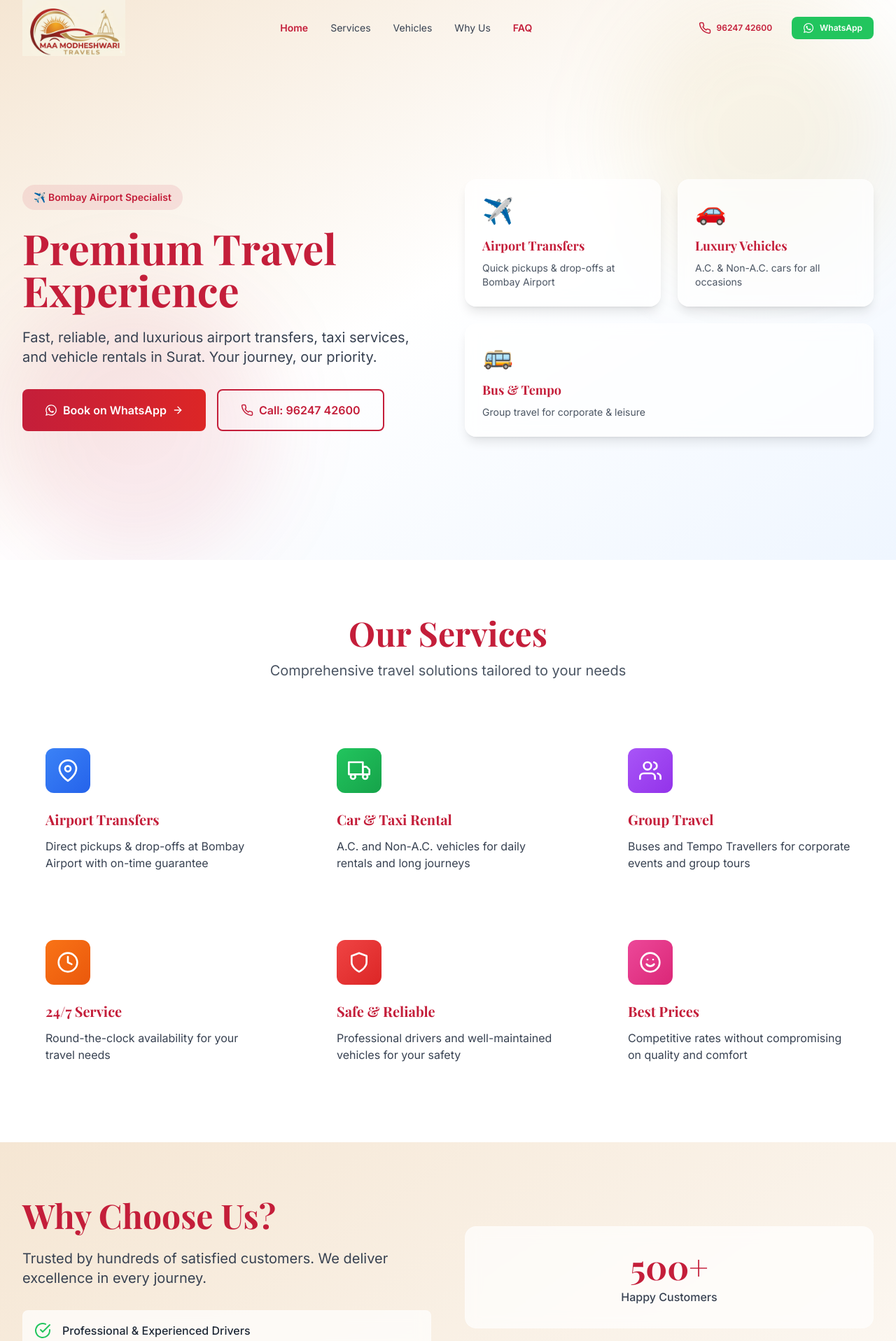
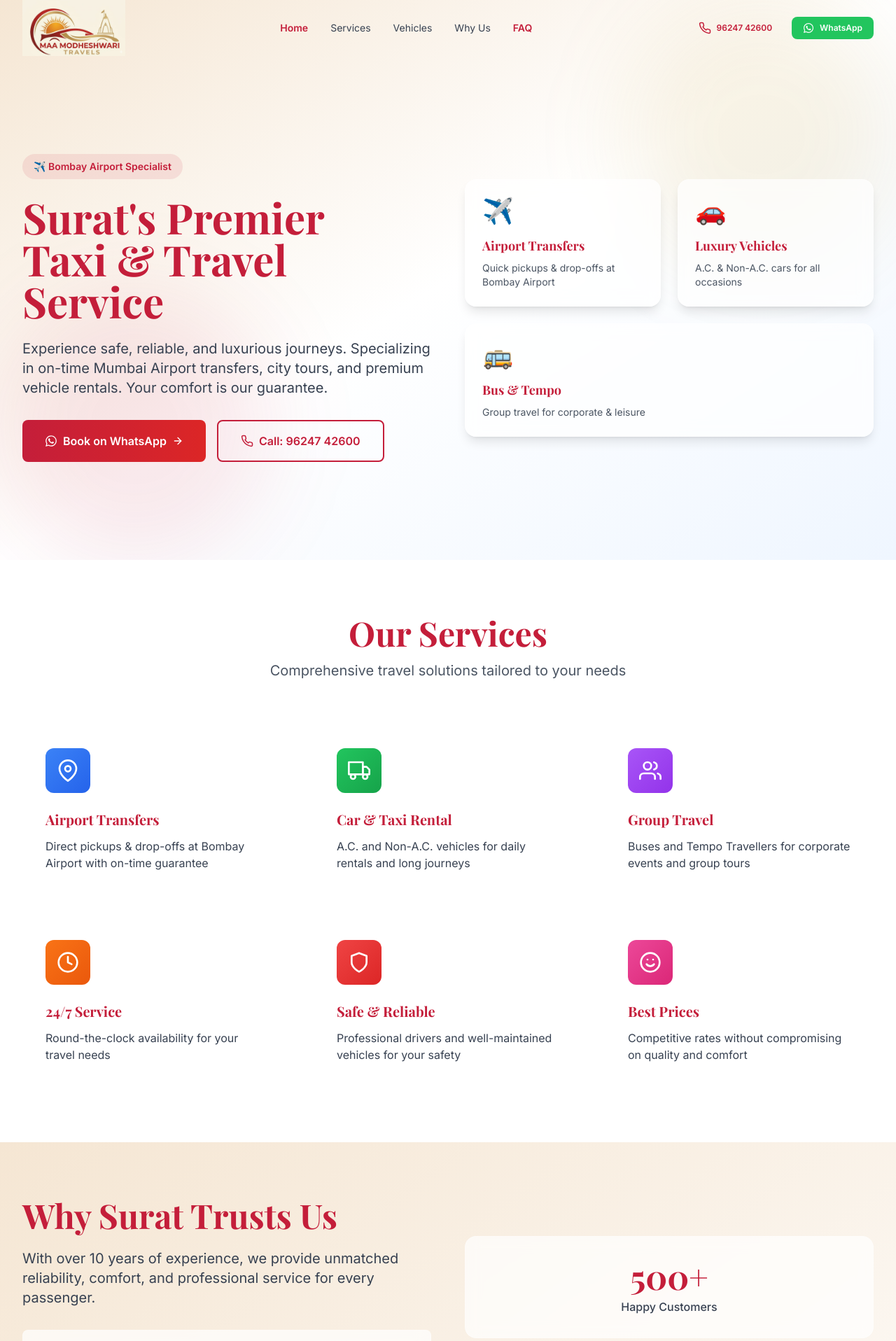
Before and after one commit to maamodheshwaritravels/maa-modheshwari-travels, a React (Vite) app: page / in a window 1280 px wide. Shown: the top 1916 px of the page at 70% size. Built offline with nearby package versions, Linux system fonts and the light colour scheme.

Commit message:
Final copywriting polish for Hero and WhyChooseUs

```diff
--- a/src/components/Hero.jsx
+++ b/src/components/Hero.jsx
@@ -31,11 +31,11 @@ export default function Hero() {
             </motion.div>
 
             <h1 className="font-serif text-4xl sm:text-5xl lg:text-6xl font-bold text-brand-red mb-6 leading-tight">
-              Premium Travel Experience
+              Surat's Premier <br className="hidden sm:block" />Taxi & Travel Service
             </h1>
 
             <p className="text-base sm:text-lg lg:text-xl text-gray-700 mb-8 leading-relaxed">
-              Fast, reliable, and luxurious airport transfers, taxi services, and vehicle rentals in Surat. Your journey, our priority.
+              Experience safe, reliable, and luxurious journeys. Specializing in on-time Mumbai Airport transfers, city tours, and premium vehicle rentals. Your comfort is our guarantee.
             </p>
 
             <div className="flex flex-col sm:flex-row gap-4">
--- a/src/components/WhyChooseUs.jsx
+++ b/src/components/WhyChooseUs.jsx
@@ -24,9 +24,9 @@ export default function WhyChooseUs() {
             whileInView={{ opacity: 1, x: 0 }}
             viewport={{ once: true }}
           >
-            <h2 className="font-serif text-3xl sm:text-4xl md:text-5xl font-bold text-brand-red mb-4 sm:mb-6">Why Choose Us?</h2>
+            <h2 className="font-serif text-3xl sm:text-4xl md:text-5xl font-bold text-brand-red mb-4 sm:mb-6">Why Surat Trusts Us</h2>
             <p className="text-base sm:text-lg md:text-xl text-gray-700 mb-6 sm:mb-8">
-              Trusted by hundreds of satisfied customers. We deliver excellence in every journey.
+              With over 10 years of experience, we provide unmatched reliability, comfort, and professional service for every passenger.
             </p>
 
             <div className="space-y-3 sm:space-y-4">
```
